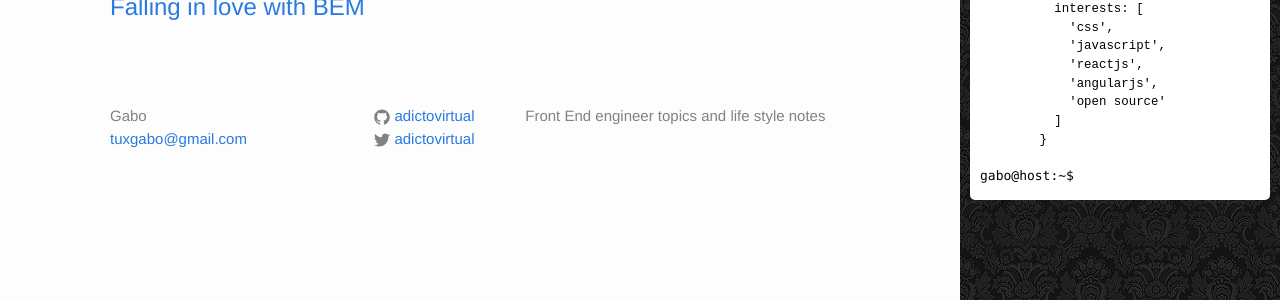
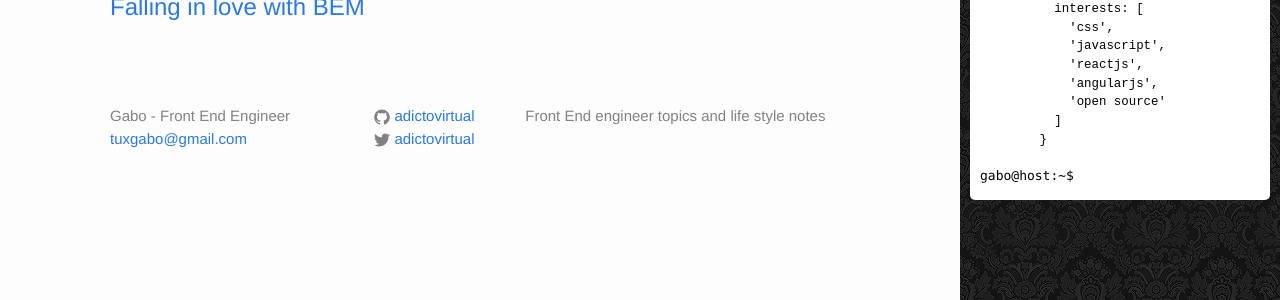
Before and after one commit to juanramirezc2/adictovirtual.github.io, a Jekyll site: the page built from index.html, in a window 1280 px wide. Shown: the part 394-694 px from the top of the page. Built offline with Jekyll 4.4.1, drawn with Linux system fonts in a browser that asks for light colours; comment, search, counter and statistics services are not loaded.

Commit message:
fixed title of site

```diff
--- a/_config.yml
+++ b/_config.yml
@@ -1,5 +1,6 @@
 # Site settings
-title: Gabo
+title: Gabo - Front End Engineer
+nickname : Gabo
 email: tuxgabo@gmail.com
 description: > # this means to ignore newlines until "baseurl:"
   Front End engineer topics and life style notes
--- a/_includes/sidebar.html
+++ b/_includes/sidebar.html
@@ -3,7 +3,7 @@
   <div class="wrapper">
 
     <div class="avatar"><img class="avatar__img" src="{{site.baseurl}}/assets/avatar.jpg"> </div>
-    <a class="site-title" href="{{ site.baseurl }}/">{{ site.title }}</a>
+    <a class="site-title" href="{{ site.baseurl }}/">Gabo</a>
     <div class="site-header__twitter">
     <a href="https://twitter.com/AdictoVirtual" class="twitter-follow-button" data-show-count="true">Follow @AdictoVirtual</a>
     <script>!function(d,s,id){var js,fjs=d.getElementsByTagName(s)[0],p=/^http:/.test(d.location)?'http':'https';if(!d.getElementById(id)){js=d.createElement(s);js.id=id;js.src=p+'://platform.twitter.com/widgets.js';fjs.parentNode.insertBefore(js,fjs);}}(document, 'script', 'twitter-wjs');</script>
```
